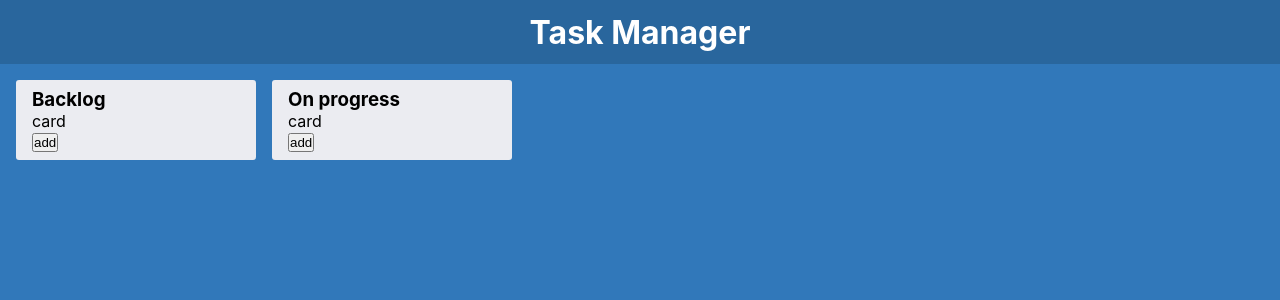
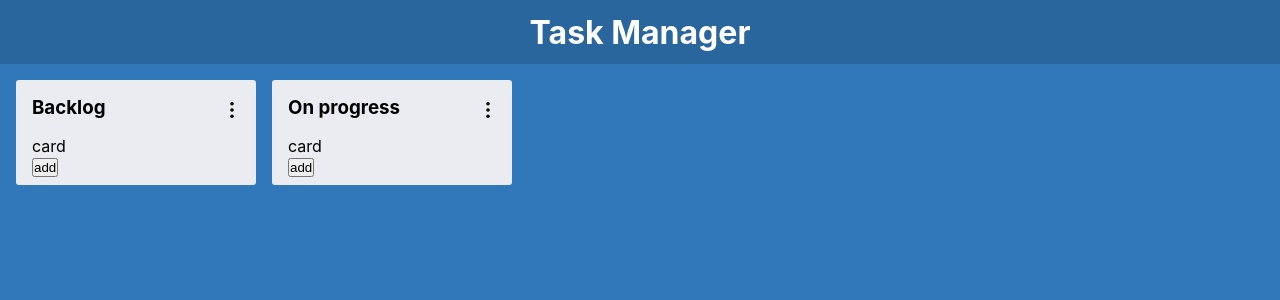
Before and after one commit to muhamadfirmansyah/task-manager, a React (Create React App) app: page / in a window 1280 px wide. Shown: the top 300 px of the page. Built offline with nearby package versions, Linux system fonts and the light colour scheme.

Commit message:
7 - Create Title Component - Two

```diff
--- a/src/components/Board.js
+++ b/src/components/Board.js
@@ -1,10 +1,17 @@
 import '../sass/Board.scss'
 import BoardTitle from './BoardTitle';
+
+import menu from '../assets/menu.svg'
 
 const Board = ({ data }) => {
     return (
         <div className="board">
-            <BoardTitle id={data.id} title={data.title} />
+            <div className="board__title">
+                <BoardTitle id={data.id} title={data.title} />
+                <div className="menu">
+                    <img src={menu} alt="menu" />
+                </div>
+            </div>
             <div>
                 card
             </div>
--- a/src/components/BoardTitle.js
+++ b/src/components/BoardTitle.js
@@ -1,5 +1,7 @@
 import { useContext, useState } from "react";
 import { DataContext } from "../context/store";
+
+import '../sass/BoardTitle.scss'
 
 const BoardTitle = ({ id, title }) => {
 
--- a/src/sass/Board.scss
+++ b/src/sass/Board.scss
@@ -6,4 +6,19 @@
     height: 100%;
     padding: 0.5rem 1rem;
     border-radius: 3px;
+
+    &__title {
+        display: flex;
+        justify-content: space-between;
+        align-items: center;
+
+        .menu {
+            width: 50%;
+            text-align: right;
+
+            img {
+                width: 1rem;
+            }
+        }
+    }
 }
--- /dev/null
+++ b/src/sass/BoardTitle.scss
@@ -0,0 +1,22 @@
+.board-title {
+    height: 2rem;
+    width: 30rem;
+    margin: 0.5rem 0;
+
+    input {
+        height: 100%;
+        width: 100%;
+        border: none;
+        display: block;
+        font-size: 1.17rem;
+        font-weight: bold;
+        outline: none;
+        box-sizing: border-box;
+    }
+
+    h3 {
+        font-size: 1.17rem;
+        height: 100%;
+        font-weight: bold;
+    }
+}
```
Also changed, not shown: 1 other file (tests, documents, lock files or other folders).
